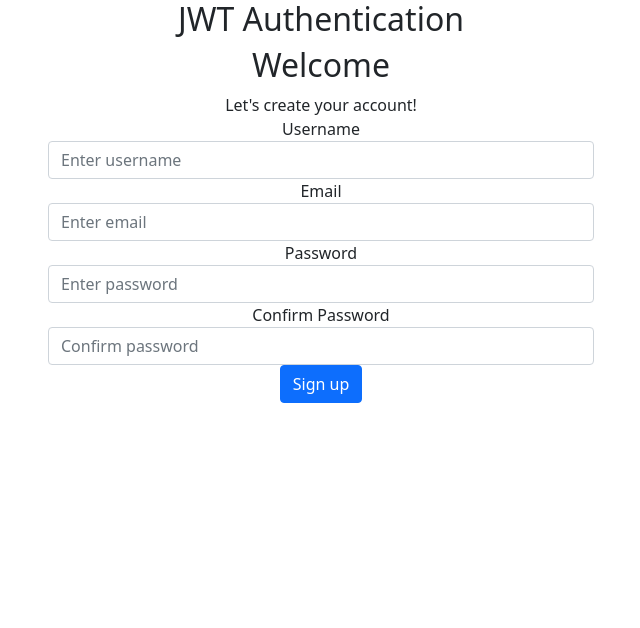
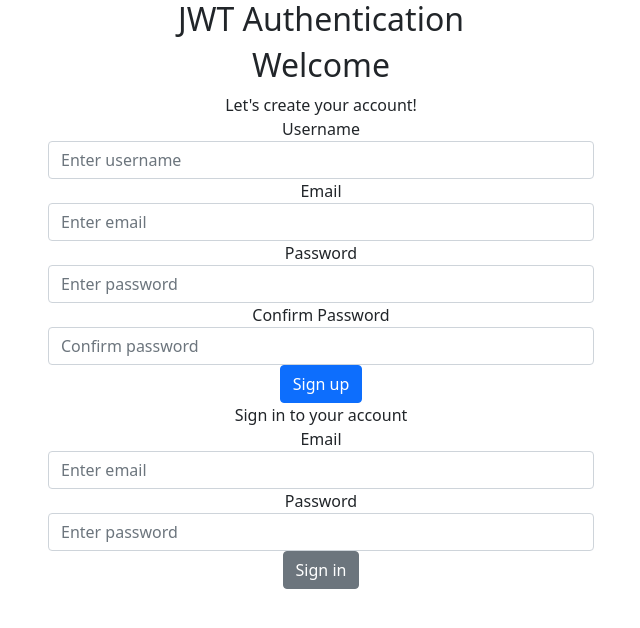
Before and after one commit to skosana721/JWT-Authentication, a React (Create React App) app in the folder auth/client/: page / in a window 1280 px wide. Shown: the top 628 px of the page, without its empty margins (319-959 px from the left). Built offline with nearby package versions, Linux system fonts and the light colour scheme.

Commit message:
created a login form which has inputs for email, password and login button

```diff
--- a/auth/client/src/component/LoginForm.js
+++ b/auth/client/src/component/LoginForm.js
@@ -1,7 +1,55 @@
 import React from "react";
+import {
+  Button,
+  Form,
+  FormGroup,
+  Label,
+  Input,
+  Container,
+  Row,
+  Col,
+} from "reactstrap";
+import useForm from "./useForm";
 
 const LoginForm = () => {
-  return <div></div>;
+  const { handleInputs, handleLogIn, loginForm } = useForm();
+
+  return (
+    <Container>
+      <Row>
+        <Col sm="12" md={{ size: 6, offset: 3 }}>
+          <div>
+            <span>Sign in to your account</span>
+            <Form onSubmit={handleLogIn}>
+              <FormGroup>
+                <Label for="LogInEmail">Email</Label>
+                <Input
+                  type="email"
+                  name="email"
+                  onChange={handleInputs}
+                  id="LogInEmail"
+                  value={loginForm.email}
+                  placeholder="Enter email"
+                />
+              </FormGroup>
+              <FormGroup>
+                <Label for="logInPassword">Password</Label>
+                <Input
+                  type="password"
+                  name="password"
+                  onChange={handleInputs}
+                  id="logInPassword"
+                  value={loginForm.password}
+                  placeholder="Enter password"
+                />
+              </FormGroup>
+              <Button>Sign in</Button>
+            </Form>
+          </div>
+        </Col>
+      </Row>
+    </Container>
+  );
 };
 
 export default LoginForm;
```
